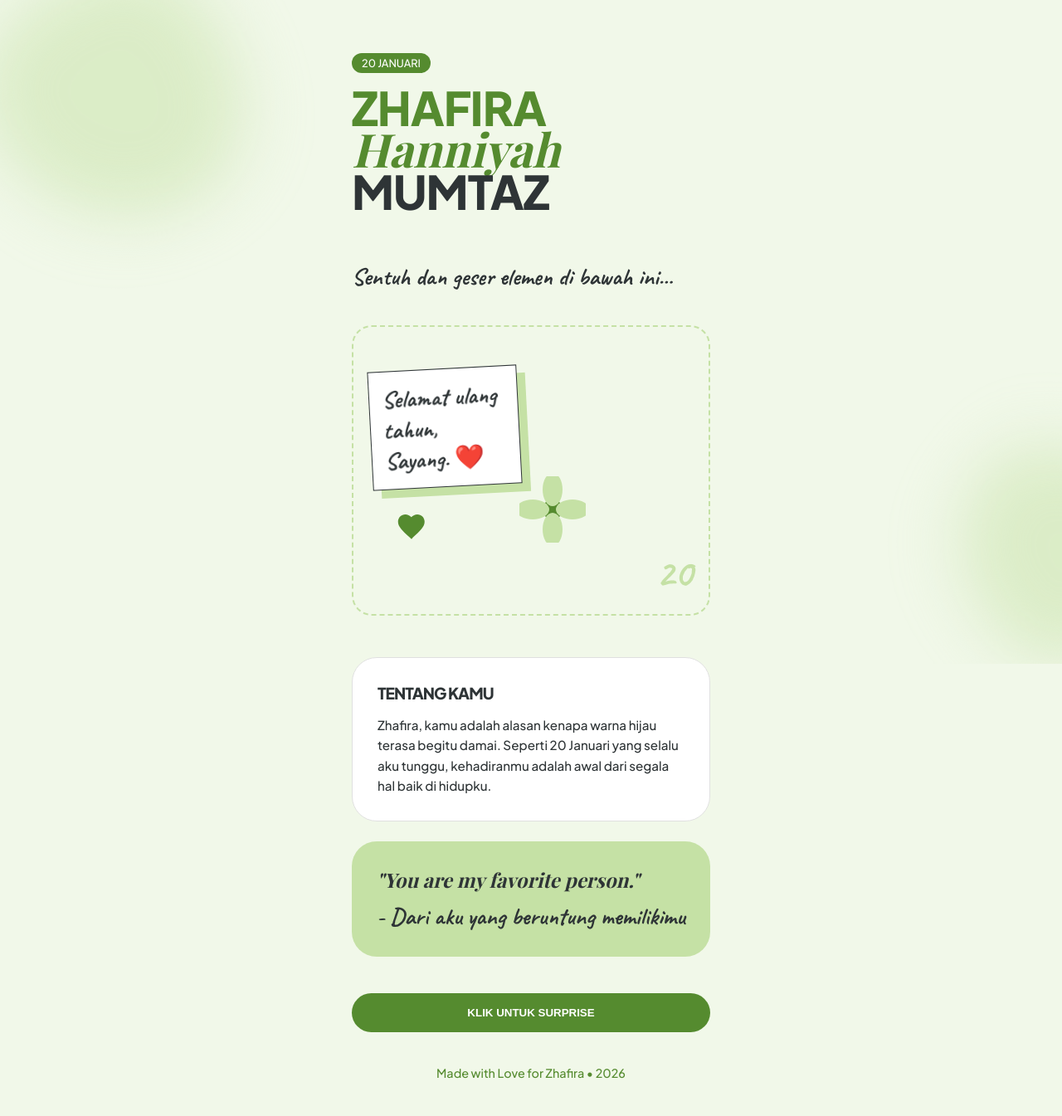
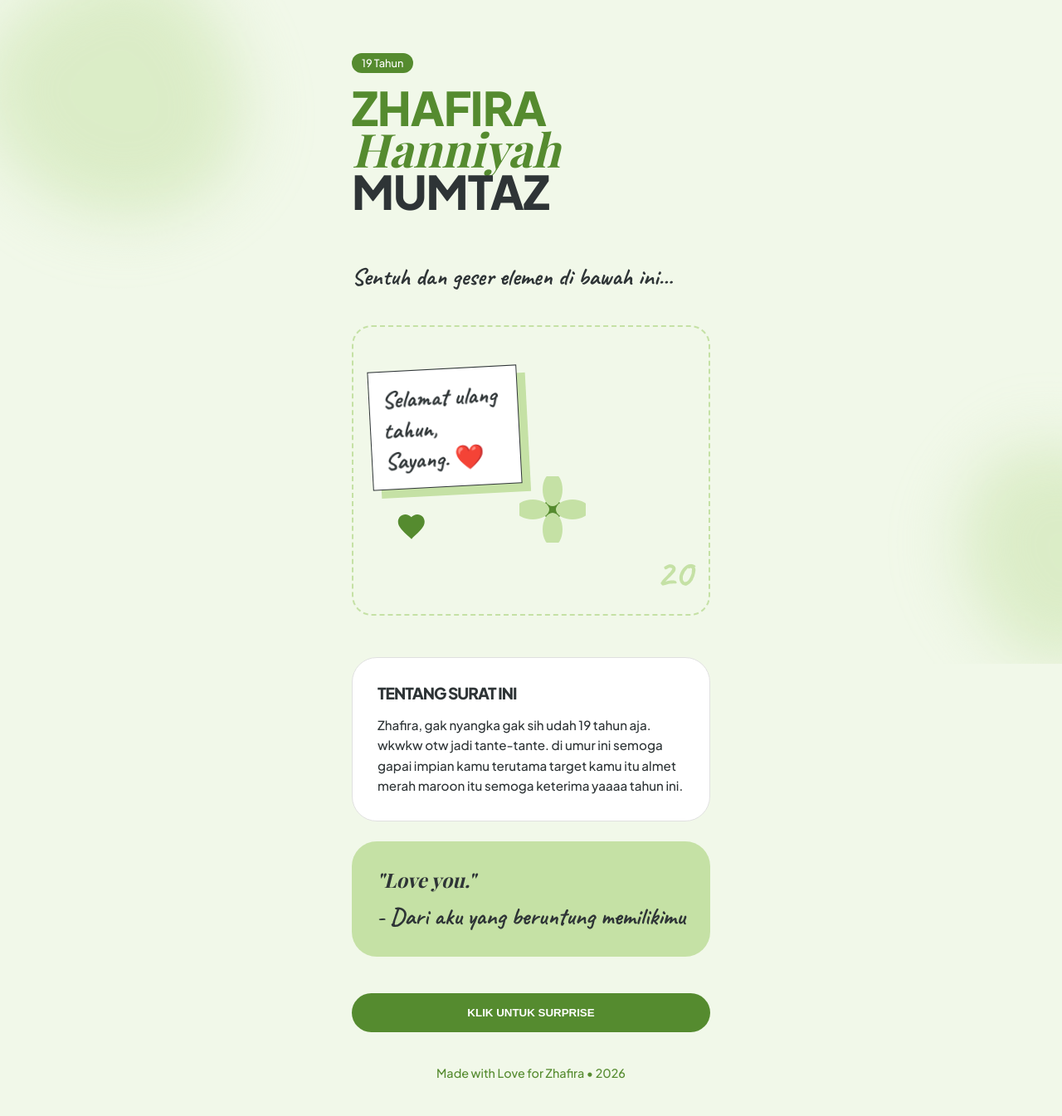
Before and after one commit to jenanggarut/hanni-ulang-tahun, a plain HTML site: page index.html in a window 1280 px wide. Shown: the whole page at 83% size. Drawn offline with nearby package versions, Linux system fonts and the light colour scheme; a web font is replaced by a local one.

Commit message:
Update birthday message and content in index.html

```diff
--- a/index.html
+++ b/index.html
@@ -197,7 +197,7 @@
 
     <div class="app-container">
         <header>
-            <div class="date-badge">20 JANUARI</div>
+            <div class="date-badge">19 Tahun</div>
             <h1 class="title-bold">ZHAFIRA</h1>
             <h1 class="title-serif">Hanniyah</h1>
             <h1 class="title-bold" style="color: var(--text-dark)">MUMTAZ</h1>
@@ -235,12 +235,12 @@
         <section class="content-section" id="section-1">
             <div class="card" style="position: relative; overflow: hidden;">
                 <span class="big-number">01</span>
-                <h3 class="title-bold" style="font-size: 1.2rem; margin-bottom: 15px;">Tentang Kamu</h3>
-                <p style="line-height: 1.6; font-size: 0.95rem;">Zhafira, kamu adalah alasan kenapa warna hijau terasa begitu damai. Seperti 20 Januari yang selalu aku tunggu, kehadiranmu adalah awal dari segala hal baik di hidupku.</p>
+                <h3 class="title-bold" style="font-size: 1.2rem; margin-bottom: 15px;">Tentang surat ini</h3>
+                <p style="line-height: 1.6; font-size: 0.95rem;">Zhafira, gak nyangka gak sih udah 19 tahun aja. wkwkw otw jadi tante-tante. di umur ini semoga gapai impian kamu terutama target kamu itu almet merah maroon itu semoga keterima yaaaa tahun ini.</p>
             </div>
 
             <div class="card" style="background: var(--green-pastel); border: none;">
-                <h3 class="title-serif" style="font-size: 1.5rem; margin-bottom: 10px;">"You are my favorite person."</h3>
+                <h3 class="title-serif" style="font-size: 1.5rem; margin-bottom: 10px;">"Love you."</h3>
                 <p class="handwritten">- Dari aku yang beruntung memilikimu</p>
             </div>
 
@@ -255,7 +255,7 @@
     <div id="message-overlay" onclick="this.style.display='none'">
         <div>
             <h2 class="title-bold" style="font-size: 2.5rem; color: var(--green-deep);">HAPPY BIRTHDAY!</h2>
-            <p class="handwritten" style="font-size: 2rem; margin: 20px 0;">Semoga harimu seindah senyummu hari ini, Zhafira Hanniyah Mumtaz.</p>
+            <p class="handwritten" style="font-size: 2rem; margin: 20px 0;">Semoga panjang umur sayangkuu hadiahnya keyboard gaming, Hehehe otw dulu yaa keyboarxnya.</p>
             <p style="font-size: 0.8rem; color: #888;">(Tap di mana saja untuk kembali)</p>
         </div>
     </div>
```
